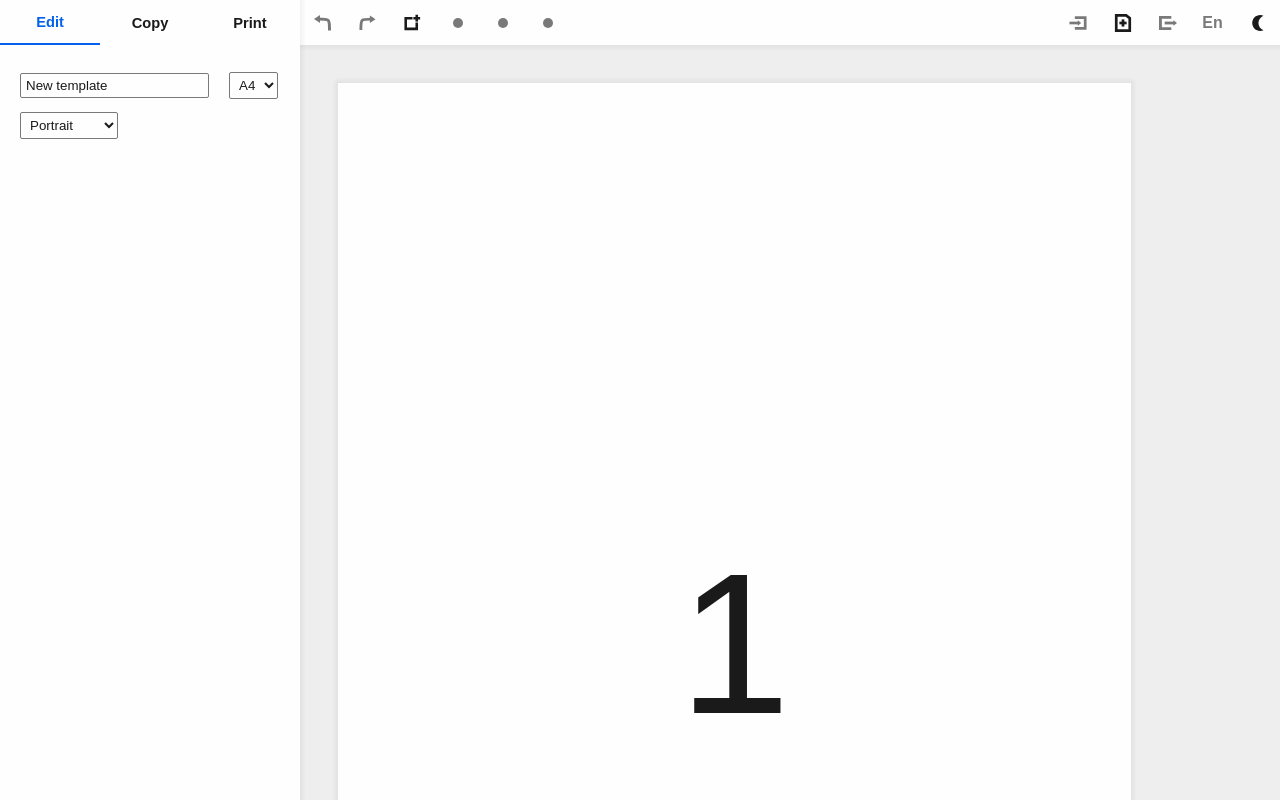
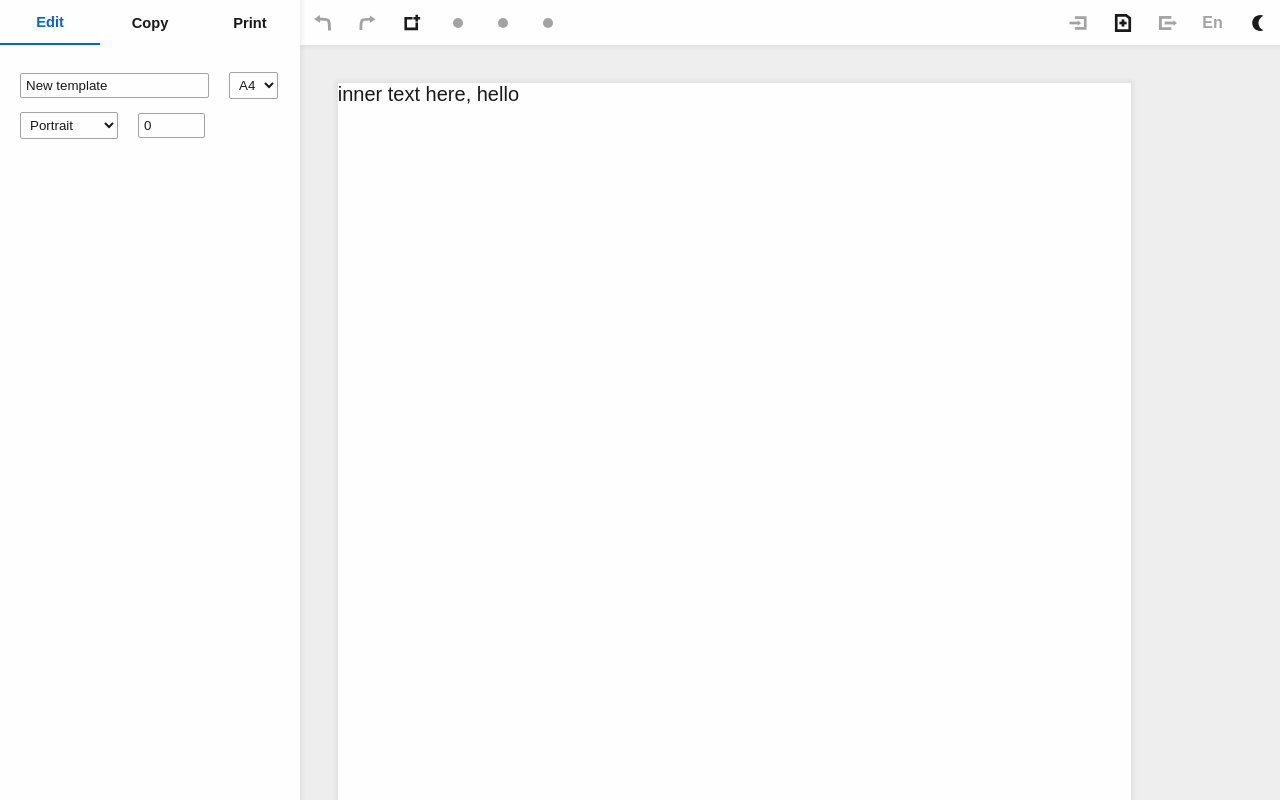
Before and after one commit to CalmTed/OptyDocReact, a React app: page / in a window 1280 px wide. Built offline with nearby package versions, Linux system fonts and the light colour scheme.

Commit message:
block rendering, change sidemenu on block select

```diff
--- /dev/null
+++ b/src/components/Block.js
@@ -0,0 +1,44 @@
+import React from 'react'
+
+function Block(props) {
+    const stateNow = props.store.getState();
+    const getBlocks = ()=>{
+        let ret = [];
+        if(stateNow.template.children.length == 0){//no children
+            //create inside template
+            //for now show nothing
+        }else{//if there`re some children
+            //show them
+            stateNow.template.children.forEach(childBlock => {
+                ret.push(<Block key='' blockStyle={{}} blockText=''/>)
+            });
+        }
+        return ret;
+    }
+    const getStyle = ()=>{
+        let blockOutline = ''
+        if(props.blockData.uuid == stateNow.app.blockSelected){
+            blockOutline = '2px dashed var(--main-color)'
+        }
+        return {
+            '--block-border':blockOutline,
+            '--block-width':props.blockStyle.width,
+            '--block-height':props.blockStyle.height,
+        }
+    }
+    const getContent = ()=>{
+        return props.blockText;
+    }
+    const handleClick = ()=>{
+        //selectBlock
+        props.store.dispatch({type:'stack/selectedBlockSet',payload:props.blockData.uuid})
+    }
+    return (
+    <div className="Block" style={getStyle()} onClick={handleClick}>
+        {getContent()}
+        {/* {getBlocks()} */}
+    </div>
+    );
+}
+
+export default Block;
--- a/src/components/Menuitem.js
+++ b/src/components/Menuitem.js
@@ -21,9 +21,20 @@ function Menuitem(props) {
     }
     const getContent = ()=>{
         let ret = [];
+
+        let inputValue = ()=>{
+            let ret = ''
+            if(store[target[0]]){
+                ret =  store[target[0]][target[1]];
+            }
+            return ret;
+        }
         switch(props.type){
             case 'text':
-                ret.push(<input key={target[1]} value={store[target[0]][target[1]]} onChange={handleMIchange}/>);
+                ret.push(<input key={target[1]} value={inputValue()} onChange={handleMIchange} placeholder={props.placeholder}/>);
+                break;
+            case 'number':
+                ret.push(<input key={target[1]} type="number" value={inputValue()} onChange={handleMIchange} placeholder={props.placeholder}/>);
                 break;
             case 'selector':
                 let options = props.options.map(([title,optionValue],index)=>{
--- a/src/components/Sidemenu.js
+++ b/src/components/Sidemenu.js
@@ -10,9 +10,17 @@ function Sidemenu(props) {
       case 'edit':
         //TODO get if any block selected
         //TODO get if template selected
-        ret.push(<Menuitem key='1' store={props.store} value="template.name" type="text" placeholder="Template name" />)
-        ret.push(<Menuitem key='2' store={props.store} value="template.pageSize" type="selector" options={stateNow.template.pageSizeOptions} />);
-        ret.push(<Menuitem key='3' store={props.store} value="template.pageOrientation" type="selector" options={stateNow.template.pageOrientationOptions} />)
+        if(stateNow.app.blockSelected == ''){
+          ret.push(<Menuitem key='1' store={props.store} value="template.name" type="text" placeholder="Template name" />)
+          ret.push(<Menuitem key='2' store={props.store} value="template.pageSize" type="selector" options={stateNow.template.pageSizeOptions} />)
+          ret.push(<Menuitem key='3' store={props.store} value="template.pageOrientation" type="selector" options={stateNow.template.pageOrientationOptions} />)
+          ret.push(<Menuitem key='4' store={props.store} value="template.marginLeft" type="number" placeholder="Page margins" />)
+
+        }else{
+          ret.push(<Menuitem key='1' store={props.store} value="template.blockSelectedWidth" type="number" placeholder="width" />)
+          ret.push(<Menuitem key='2' store={props.store} value="template.blockSelectedHeight" type="number" placeholder="height" />)
+          ret.push(<Menuitem key='3' store={props.store} value="template.blockSelectedText" type="text"placeholder="Block text" />)
+        }
         break;
       case 'copy':
         ret = 'Copy';
@@ -29,7 +37,7 @@ function Sidemenu(props) {
     <div className='Sidemenu'>
         <div className='tabs'>
           {stateNow.app.tabSelectedOptions.map(([tabTitle,tabValue],i)=>{
-            return <Tab store={props.store} tabName={tabTitle} tabValue={tabValue}/>
+            return <Tab key={tabValue} store={props.store} tabName={tabTitle} tabValue={tabValue}/>
           })}
         </div>
         <div className='menuitems'>
--- a/src/components/Stack.js
+++ b/src/components/Stack.js
@@ -1,10 +1,51 @@
 import React from 'react'
-
+import Block from './Block';
 function Stack(props) {
     const stateNow = props.store.getState();
     const zoom = stateNow.template.zoom;
     const setSize = (zoom)=>{
-        document.documentElement.style.setProperty('--zoom',zoom/100);
+
+    }
+    const getBlocks = ()=>{
+        let ret = [];
+        if(stateNow.template.children.length == 0){//no children
+            //create inside template
+            //for now show nothing
+        }else{//if there`re some children
+            //show them
+            stateNow.template.children.forEach(childBlock => {
+                ret.push(<Block key='' blockStyle={childBlock.style} blockText={childBlock.innerText} blockData={childBlock} store={props.store}/>)
+            });
+        }
+        return ret;
+    }
+    const generatePages = ()=>{
+        //SHOWiNG
+        //if there is no blocks create empty page
+        //if there is blocks create page
+        //if blocks height larher than page try to split blocks to the next page
+        //block can't be heighter then a page
+
+        //SELECTING
+        //if there is no blocks select page
+        //on creating select block
+        //create block inside selected object(template or another block)
+        //to swap blocks ??? you give it new order_id
+
+        let ret = [];
+        setSize(zoom);
+        //for(let i=1;i<=70;i++){
+            ret.push(<div key='1' className='PageWrapper'><div className='PageInner'>{getBlocks()}</div></div>)
+        //}
+        return ret;
+    }
+    const handleClick = (e)=>{
+        // unselect Block
+        if(e.target.classList.contains('Stack')){
+            props.store.dispatch({type:'stack/selectedBlockSet',payload:''})
+        }
+    }
+    const getStyle = ()=>{
         let pageWidth = 210;
         let pageHeight = 297;
         if(stateNow.template.pageSize == 'A4'){
@@ -20,25 +61,15 @@ function Stack(props) {
                 pageHeight = 297;
             }
         }
-        document.documentElement.style.setProperty('--page-wrapper-height',(pageHeight/100*zoom)+'mm');
-        document.documentElement.style.setProperty('--page-wrapper-width',(pageWidth/100*zoom)+'mm');
-    }
-
-    const generatePages = ()=>{
-        //if there is no blocks create page
-        //if there is blocks create page
-        //if blocks height larher than page try to split blocks to the next page
-        //block can't be heighter then a page
-
-        let ret = [];
-        setSize(zoom);
-        for(let i=1;i<=70;i++){
-            ret.push(<div key={i} className='PageWrapper'><div className='PageInner'>{i}</div></div>)
+        return {
+            '--zoom':zoom/100,
+            '--page-wrapper-height':(pageHeight/100*zoom)+'mm',
+            '--page-wrapper-width':(pageWidth/100*zoom)+'mm',
+            '--page-margin-left':((stateNow.template.marginLeft)/100*zoom)+'mm'
         }
-        return ret;
     }
     return (
-    <div className="Stack">
+    <div className="Stack" onClick={handleClick} style={getStyle()}>
         {generatePages()}
     </div>
     );
--- a/src/css/Index.scss
+++ b/src/css/Index.scss
@@ -30,7 +30,7 @@ border: 1px solid transparent;
 }
 .Page{
     --main-color:rgb(3,97,236);
-    --secondary-color:rgb(121, 121, 121);
+    --secondary-color:rgb(163 163 163);
     --menu-backcolor:rgb(254,254,254);
     --stack-background:rgb(238,238,238);
     --text-color:rgb(26, 26, 26);
@@ -99,6 +99,9 @@ border: 1px solid transparent;
             color: var( --text-color);
             border-radius: 2px;
             border: 1px solid var(--secondary-color);
+        }
+        input[type=number]{
+            width: 5em;
         }
     }
 }
@@ -169,7 +172,10 @@ border: 1px solid transparent;
     overflow: auto;
     display: flex;
     flex-wrap: wrap;
+    //TODO somehow center it but on big scale align left
+    //TODO align last line to the left
     justify-content: flex-start;
+
     align-content: flex-start;
     .PageWrapper{
         transition: all $transitionTime;
@@ -178,7 +184,7 @@ border: 1px solid transparent;
         min-width: var(--page-wrapper-width);
         margin-top: calc(1cm * var(--zoom));
         margin-left: calc(1cm * var(--zoom) );
-        --page-margin-left:calc(1cm * var(--zoom));
+        // --page-margin-left:calc(0.1cm * var(--zoom));
         --page-margin-right:var(--page-margin-left);
         --page-margin-top:var(--page-margin-left);
         --page-margin-bottom:var(--page-margin-left);
@@ -195,9 +201,19 @@ border: 1px solid transparent;
         background-color: var(--paper-backcolor);
         word-break: break-all;
         display: flex;
-        align-items: center;
-        justify-content: center;
+        // align-items: center;
+        // justify-content: center;
         // font-family: 'Times New Roman';
-        font-size: calc(200px * var(--zoom));
+        font-size: calc(20px * var(--zoom));
+        .Block{
+            -webkit-box-sizing:border-box;
+            -moz-box-sizing:border-box;
+            -ms-box-sizing:border-box;
+            box-sizing:border-box;
+            outline: var(--block-border);
+            display: flex;
+            width:calc( var(--block-width) * var(--zoom) );
+            height:calc( var(--block-height) * var(--zoom) );
+        }
     }
 }
--- a/src/reducers/appReducer.js
+++ b/src/reducers/appReducer.js
@@ -8,7 +8,8 @@ const getinitialState = () => {
             languageCode:'en',
             tabSelected:'edit',
             tabSelectedOptions:[['Edit','edit'],['Copy','copy'],['Print','print']],
-            languageWords:{}
+            languageWords:{},
+            blockSelected:''
 
         }
       }else{
@@ -30,6 +31,8 @@ const appReducer = (state = getinitialState(), action)=>{
         case 'menu/tabSet':
             if(['edit','copy','print'].indexOf(action.payload) > -1)
             return {...state,tabSelected:action.payload}
+        case 'stack/selectedBlockSet':
+            return {...state,blockSelected:action.payload}
         default:
             return state
     }
--- a/src/reducers/templateReducer.js
+++ b/src/reducers/templateReducer.js
@@ -10,7 +10,27 @@ const getinitialState = () => {
             pageSizeOptions:[['A4','A4'],['A3','A3']],
             pageOrientation:'portrait',
             pageOrientationOptions:[['Portrait','portrait'],['Landscape','landscape']],
-            zoom:100
+            marginLeft:'0',
+            marginRight:'0',
+            marginTop:'0',
+            marginBottom:'0',
+            zoom:100,
+            children:[{
+                uuid:'123',
+                localID:'1',
+                parentID:'',
+                humanfriendlyID:'block_1',
+                valueType:'custom',
+                innerText:'inner text here, hello',
+                isEditing:false,
+                isTextediting:false,
+                style:{
+                    displayMode:'flex',
+                    width:'100mm',
+                    height:'100mm'
+
+                }
+            }]
         }
       }else{
         console.debug('Getting app data from localstorage')
@@ -20,6 +40,7 @@ const getinitialState = () => {
 const templateReducer = (state = getinitialState(), action)=>{
     switch(action.type){
         case 'template/zoomSet':
+            //TODO make if functional for scroll
             if(action.payload>=500){
                 action.payload=500
             }
@@ -36,8 +57,13 @@ const templateReducer = (state = getinitialState(), action)=>{
         case 'template/pageOrientationSet':
             //TODO validate payload
             return {...state,pageOrientation:action.payload}
+        case 'template/marginLeftSet':
+            //TODO validate payload
+            if(action.payload>=0&&action.payload<1000){
+                return {...state,marginLeft:action.payload}
+            }
         default:
-            return state
+            return state;
     }
 }
 
```
